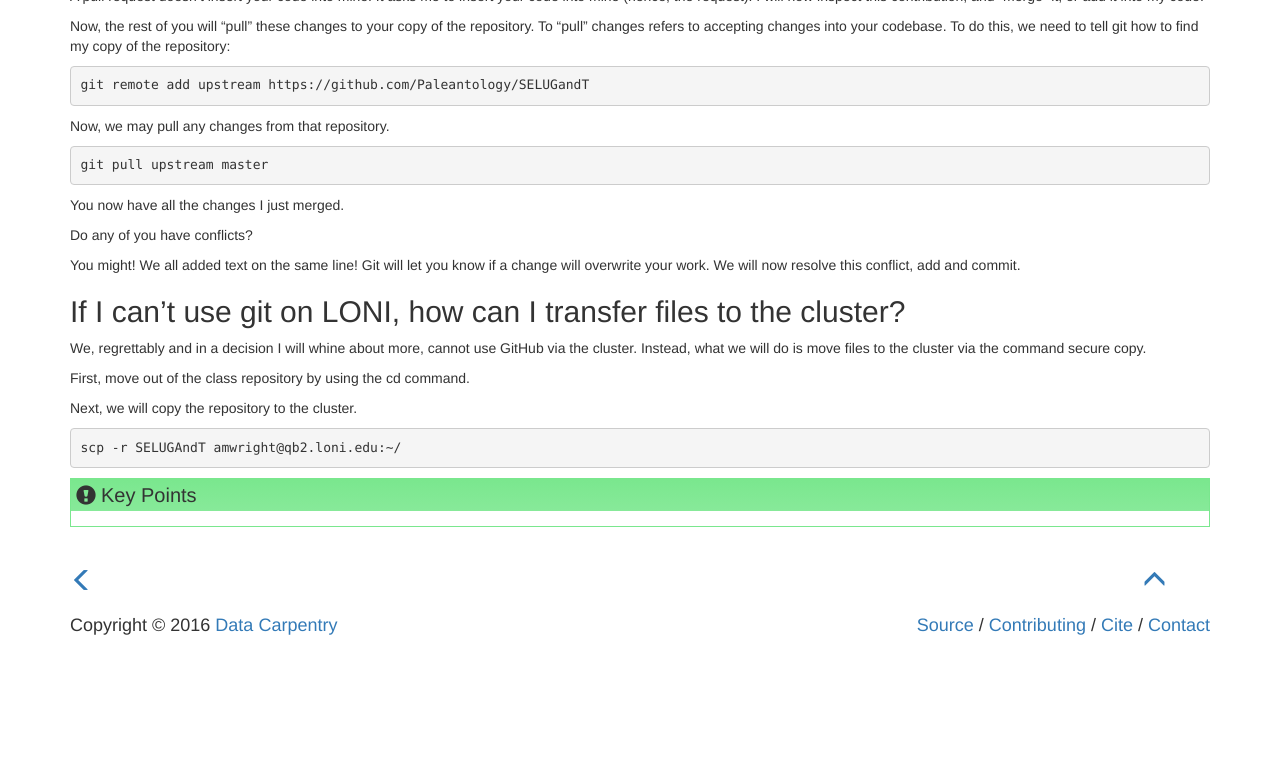
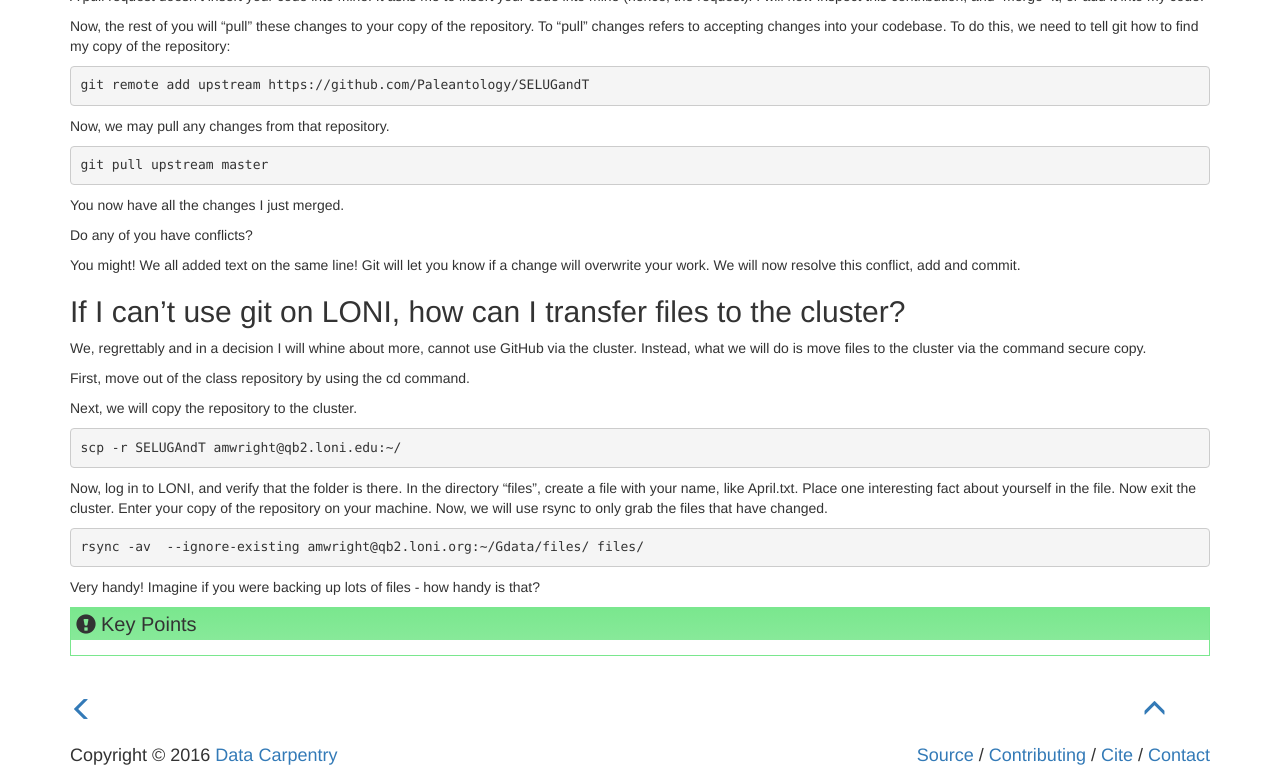
Before and after one commit to raechill95/SELUGandT, a Jekyll site: the page built from _episodes/14-AdvancedGit.md, in a window 1280 px wide and 900 px high, scrolled down 1082 px, cut to the strip 125-900 px from the top of the window. Built offline with Jekyll 4.4.1, drawn with Linux system fonts in a browser that asks for light colours; before the commit the page ends 1853 px from its top, so only the background shows below that.

Commit message:
adding rsync discussion

````diff
--- a/_episodes/14-AdvancedGit.md
+++ b/_episodes/14-AdvancedGit.md
@@ -52,3 +52,11 @@ Next, we will copy the repository to the cluster.
 ```
 scp -r SELUGAndT amwright@qb2.loni.edu:~/
 ```
+
+Now, log in to LONI, and verify that the folder is there. In the directory "files", create a file with your name, like April.txt. Place one interesting fact about yourself in the file. Now exit the cluster. Enter your copy of the repository on your machine. Now, we will use rsync to only grab the files that have changed.
+
+```
+rsync -av  --ignore-existing amwright@qb2.loni.org:~/Gdata/files/ files/
+```
+
+Very handy! Imagine if you were backing up lots of files - how handy is that?
````
